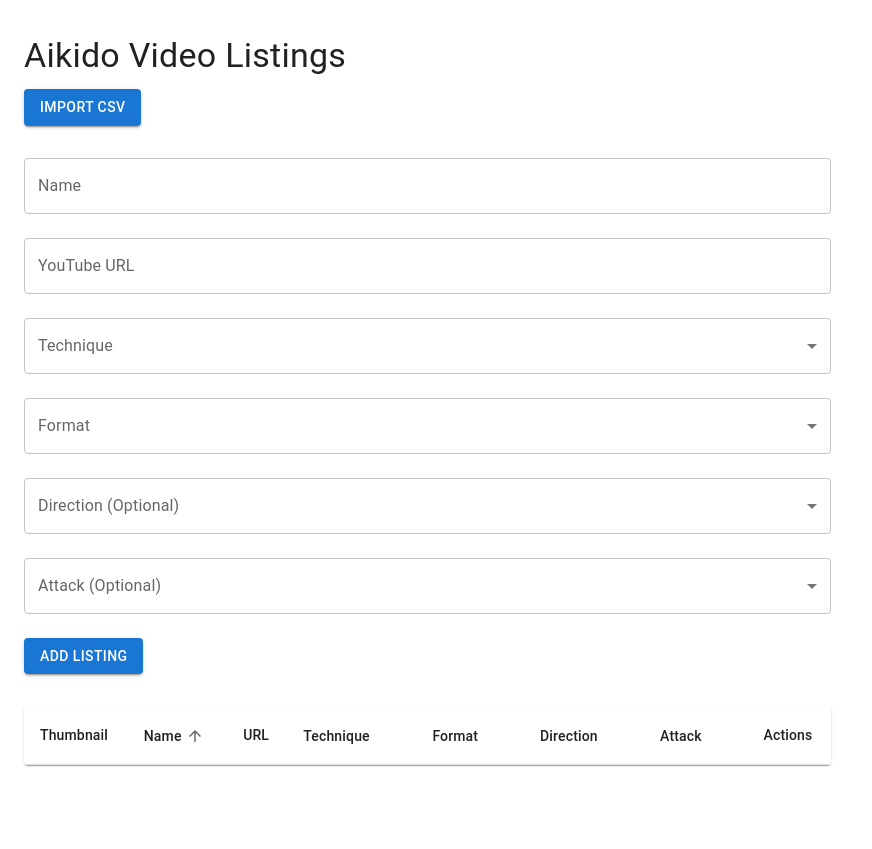
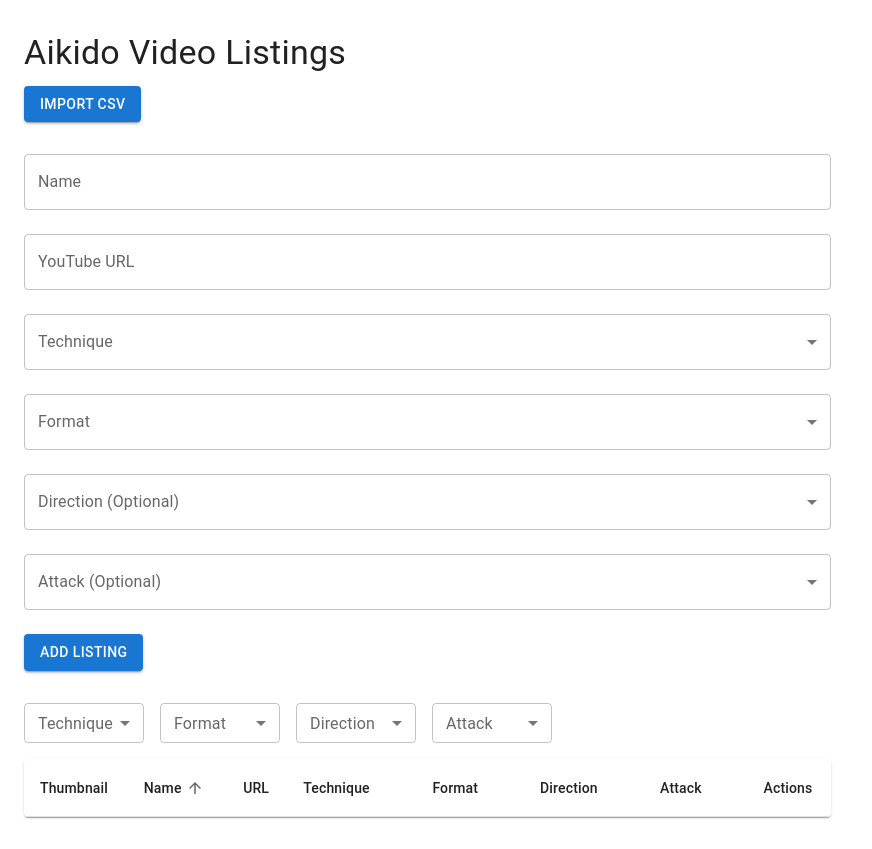
Before and after one commit to twilliamsark/vlisting, a React (Vite) app: page / in a window 1280 px wide. Shown: the whole page, without its empty margins (0-872 px from the left). Before the commit the page ends 800 px from the top, so only its background shows below. Built offline with nearby package versions, Linux system fonts and the light colour scheme.

Commit message:
filter on technique, format, direction & attack

```diff
--- a/src/components/VideoForm.tsx
+++ b/src/components/VideoForm.tsx
@@ -71,8 +71,8 @@ const formats = [
 const directions = ['Omote', 'Ura'];
 const attacks = [
   'Shomenuchi',
-  'Katate dori',
-  'Ryote dori',
+  'Katatedori',
+  'Ryotedori',
   'Yokomenuchi',
   'Tsuki',
   'Other',
--- a/src/components/VideoList.tsx
+++ b/src/components/VideoList.tsx
@@ -9,6 +9,11 @@ import {
   Paper,
   Button,
   TableSortLabel,
+  FormControl,
+  InputLabel,
+  Select,
+  MenuItem,
+  Box,
 } from '@mui/material';
 import { useVideoStore } from '../store/videoStore';
 import { getThumbnailUrl } from '../utils/youtube';
@@ -18,6 +23,45 @@ interface VideoListProps {
   onEdit: (listing: VideoListing) => void;
 }
 
+const techniques = [
+  'Bokken Suburi',
+  'General Exercise',
+  'Gokyo',
+  'Hiji Kata',
+  'Iaido Only',
+  'Ikkyo',
+  'Iriminage',
+  'Jo Kata',
+  'Kaitennage',
+  'Kokyuho',
+  'Kokyunage',
+  'Kotegaeshi',
+  'Nikyo',
+  'Sankyo',
+  'Shihonage',
+  'Udekimenage',
+];
+const formats = [
+  'Aiki Toho',
+  'Jo no Tebiki',
+  'Ken no Tebiki',
+  'Ken ti Jo',
+  'Ken ti Ken',
+  'Other',
+  'Oyo',
+  'Suwariwaza',
+  'Tiado',
+];
+const directions = ['Omote', 'Ura'];
+const attacks = [
+  'Shomenuchi',
+  'Katatedori',
+  'Ryotedori',
+  'Yokomenuchi',
+  'Tsuki',
+  'Other',
+];
+
 export default function VideoList({ onEdit }: VideoListProps) {
   const { listings, deleteListing } = useVideoStore();
 
@@ -26,8 +70,23 @@ export default function VideoList({ onEdit }: VideoListProps) {
   >('name');
   const [sortOrder, setSortOrder] = useState<'asc' | 'desc'>('asc');
 
+  const [filterTechnique, setFilterTechnique] = useState<string>('');
+  const [filterFormat, setFilterFormat] = useState<string>('');
+  const [filterDirection, setFilterDirection] = useState<string>('');
+  const [filterAttack, setFilterAttack] = useState<string>('');
+
+  const filteredListings = useMemo(() => {
+    return listings.filter(
+      (listing) =>
+        (!filterTechnique || listing.technique === filterTechnique) &&
+        (!filterFormat || listing.format === filterFormat) &&
+        (!filterDirection || listing.direction === filterDirection) &&
+        (!filterAttack || listing.attack === filterAttack),
+    );
+  }, [listings, filterTechnique, filterFormat, filterDirection, filterAttack]);
+
   const sortedListings = useMemo(() => {
-    return [...listings].sort((a, b) => {
+    return [...filteredListings].sort((a, b) => {
       const aVal = (a[sortBy] || '').toString();
       const bVal = (b[sortBy] || '').toString();
       if (sortOrder === 'asc') {
@@ -36,7 +95,7 @@ export default function VideoList({ onEdit }: VideoListProps) {
         return bVal.localeCompare(aVal);
       }
     });
-  }, [listings, sortBy, sortOrder]);
+  }, [filteredListings, sortBy, sortOrder]);
 
   const handleSort = (column: typeof sortBy) => {
     if (sortBy === column) {
@@ -48,7 +107,78 @@ export default function VideoList({ onEdit }: VideoListProps) {
   };
 
   return (
-    <TableContainer component={Paper} sx={{ mt: 4 }}>
+    <>
+      <Box sx={{ mt: 4, mb: 2, display: 'flex', gap: 2, flexWrap: 'wrap' }}>
+        <FormControl size="small" sx={{ minWidth: 120 }}>
+          <InputLabel>Technique</InputLabel>
+          <Select
+            value={filterTechnique}
+            label="Technique"
+            onChange={(e) => setFilterTechnique(e.target.value)}
+          >
+            <MenuItem value="">
+              <em>All</em>
+            </MenuItem>
+            {techniques.map((tech) => (
+              <MenuItem key={tech} value={tech}>
+                {tech}
+              </MenuItem>
+            ))}
+          </Select>
+        </FormControl>
+        <FormControl size="small" sx={{ minWidth: 120 }}>
+          <InputLabel>Format</InputLabel>
+          <Select
+            value={filterFormat}
+            label="Format"
+            onChange={(e) => setFilterFormat(e.target.value)}
+          >
+            <MenuItem value="">
+              <em>All</em>
+            </MenuItem>
+            {formats.map((fmt) => (
+              <MenuItem key={fmt} value={fmt}>
+                {fmt}
+              </MenuItem>
+            ))}
+          </Select>
+        </FormControl>
+        <FormControl size="small" sx={{ minWidth: 120 }}>
+          <InputLabel>Direction</InputLabel>
+          <Select
+            value={filterDirection}
+            label="Direction"
+            onChange={(e) => setFilterDirection(e.target.value)}
+          >
+            <MenuItem value="">
+              <em>All</em>
+            </MenuItem>
+            {directions.map((dir) => (
+              <MenuItem key={dir} value={dir}>
+                {dir}
+              </MenuItem>
+            ))}
+          </Select>
+        </FormControl>
+        <FormControl size="small" sx={{ minWidth: 120 }}>
+          <InputLabel>Attack</InputLabel>
+          <Select
+            value={filterAttack}
+            label="Attack"
+            onChange={(e) => setFilterAttack(e.target.value)}
+          >
+            <MenuItem value="">
+              <em>All</em>
+            </MenuItem>
+            {attacks.map((atk) => (
+              <MenuItem key={atk} value={atk}>
+                {atk}
+              </MenuItem>
+            ))}
+          </Select>
+        </FormControl>
+      </Box>
+      <TableContainer component={Paper} sx={{ mt: 2 }}>
         <Table>
           <TableHead>
             <TableRow>
@@ -119,7 +249,11 @@ export default function VideoList({ onEdit }: VideoListProps) {
                 </TableCell>
                 <TableCell>{listing.name}</TableCell>
                 <TableCell>
-                <a href={listing.url} target="_blank" rel="noopener noreferrer">
+                  <a
+                    href={listing.url}
+                    target="_blank"
+                    rel="noopener noreferrer"
+                  >
                     {listing.url}
                   </a>
                 </TableCell>
@@ -149,5 +283,6 @@ export default function VideoList({ onEdit }: VideoListProps) {
           </TableBody>
         </Table>
       </TableContainer>
+    </>
   );
 }
```
Lines whose indentation alone changed are shown as unchanged.
